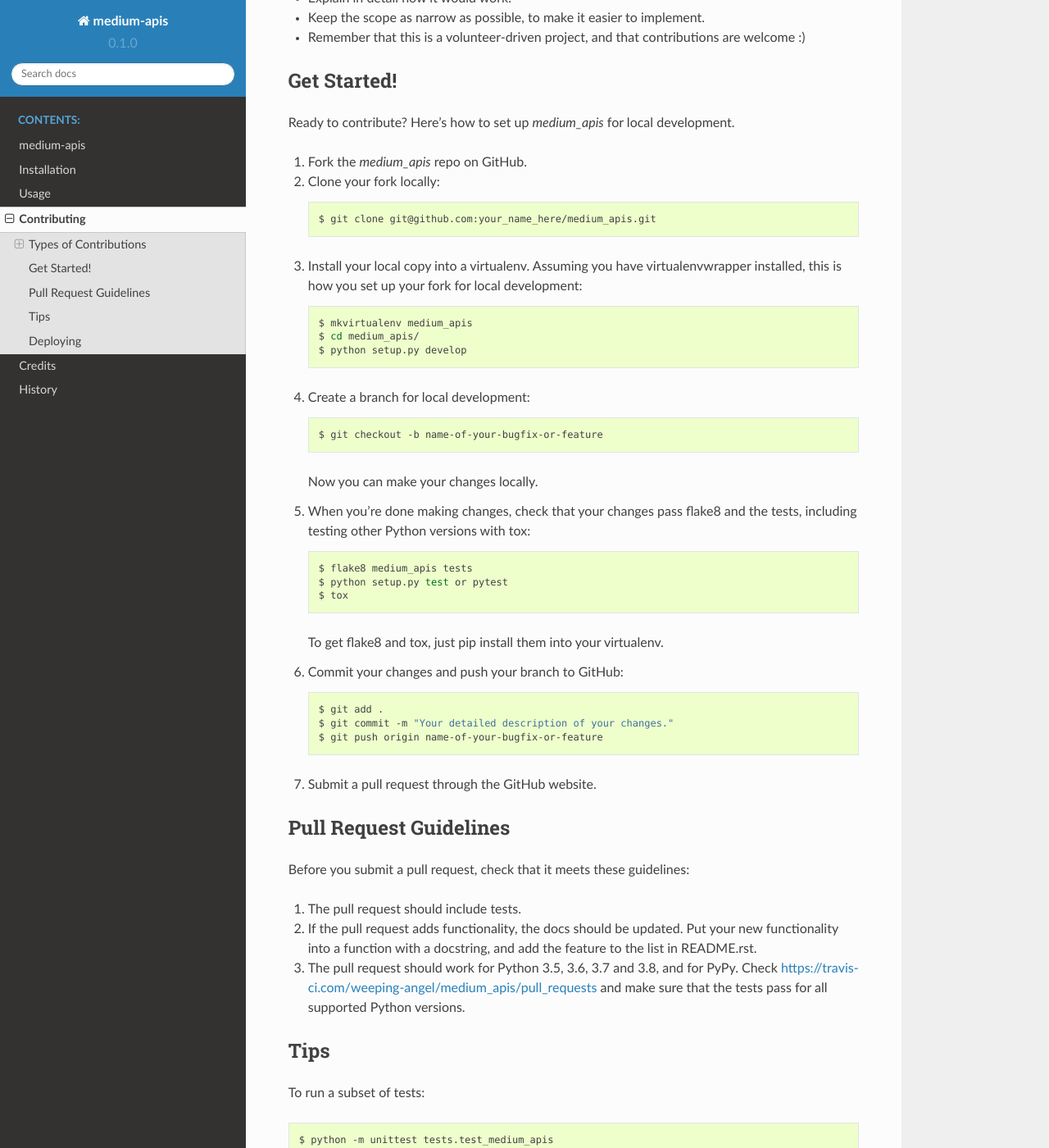
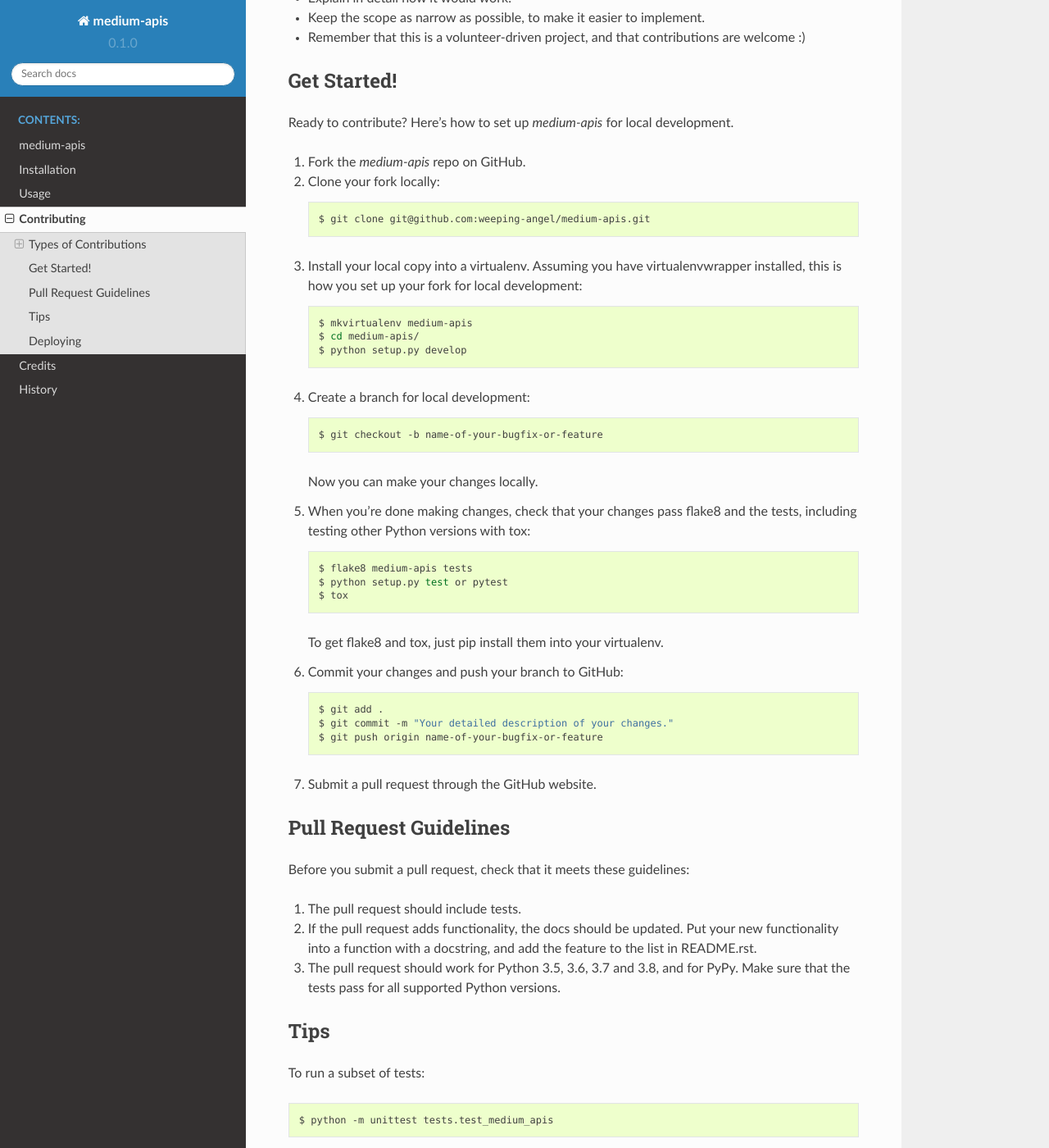
Before and after one commit to weeping-angel/medium-api, a Sphinx documentation site: the page built from docs/contributing.rst, in a window 1280 px wide and 1400 px high, scrolled down 1128 px. Shown: the whole window at 82% size. Built offline with Sphinx 7.4.7 and the Read the Docs theme 2.0.0, drawn with Linux system fonts in a browser that asks for light colours; some of the changed text lies outside the part shown.

Commit message:
updated docs and fixed typos

```diff
--- a/docs/contributing.rst
+++ b/docs/contributing.rst
@@ -15,7 +15,7 @@ Types of Contributions
 Report Bugs
 ~~~~~~~~~~~
 
-Report bugs at https://github.com/weeping-angel/medium_apis/issues.
+Report bugs at https://github.com/weeping-angel/medium-apis/issues.
 
 If you are reporting a bug, please include:
 
@@ -45,7 +45,7 @@ articles, and such.
 Submit Feedback
 ~~~~~~~~~~~~~~~
 
-The best way to send feedback is to file an issue at https://github.com/weeping-angel/medium_apis/issues.
+The best way to send feedback is to file an issue at https://github.com/weeping-angel/medium-apis/issues.
 
 If you are proposing a feature:
 
@@ -57,17 +57,17 @@ If you are proposing a feature:
 Get Started!
 ------------
 
-Ready to contribute? Here's how to set up `medium_apis` for local development.
+Ready to contribute? Here's how to set up `medium-apis` for local development.
 
-1. Fork the `medium_apis` repo on GitHub.
+1. Fork the `medium-apis` repo on GitHub.
 2. Clone your fork locally::
 
-    $ git clone git@github.com:your_name_here/medium_apis.git
+    $ git clone git@github.com:weeping-angel/medium-apis.git
 
 3. Install your local copy into a virtualenv. Assuming you have virtualenvwrapper installed, this is how you set up your fork for local development::
 
-    $ mkvirtualenv medium_apis
-    $ cd medium_apis/
+    $ mkvirtualenv medium-apis
+    $ cd medium-apis/
     $ python setup.py develop
 
 4. Create a branch for local development::
@@ -79,7 +79,7 @@ Ready to contribute? Here's how to set up `medium_apis` for local development.
 5. When you're done making changes, check that your changes pass flake8 and the
    tests, including testing other Python versions with tox::
 
-    $ flake8 medium_apis tests
+    $ flake8 medium-apis tests
     $ python setup.py test or pytest
     $ tox
 
@@ -102,9 +102,8 @@ Before you submit a pull request, check that it meets these guidelines:
 2. If the pull request adds functionality, the docs should be updated. Put
    your new functionality into a function with a docstring, and add the
    feature to the list in README.rst.
-3. The pull request should work for Python 3.5, 3.6, 3.7 and 3.8, and for PyPy. Check
-   https://travis-ci.com/weeping-angel/medium_apis/pull_requests
-   and make sure that the tests pass for all supported Python versions.
+3. The pull request should work for Python 3.5, 3.6, 3.7 and 3.8, and for PyPy. Make sure
+   that the tests pass for all supported Python versions.
 
 Tips
 ----
--- a/docs/usage.rst
+++ b/docs/usage.rst
@@ -4,4 +4,8 @@ Usage
 
 To use medium-apis in a project::
 
-    import medium_apis
+    from medium_apis import Medium
+
+    medium = Medium('YOUR_RAPIDAPI_KEY')
+
+    user = medium.get_user('username')
```
